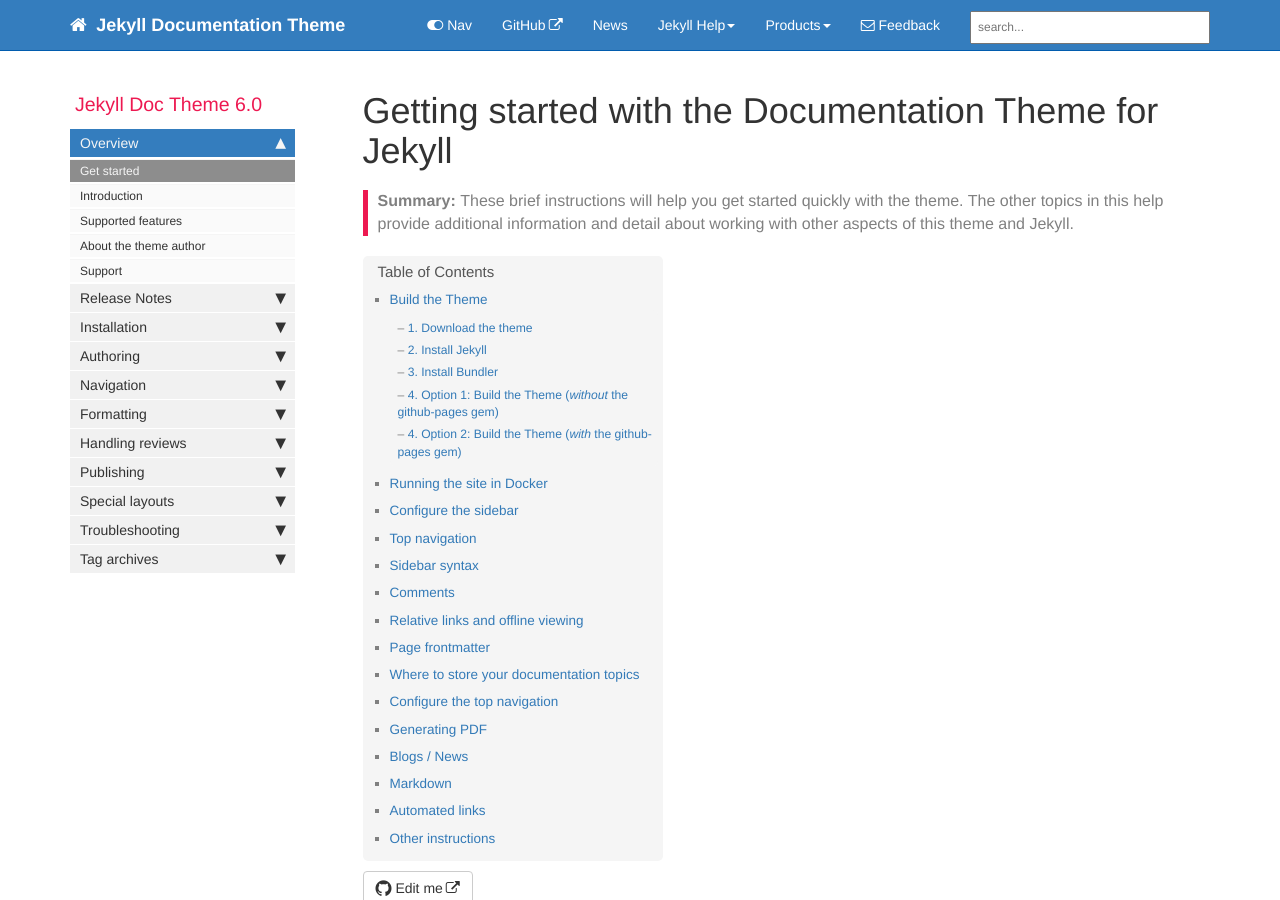
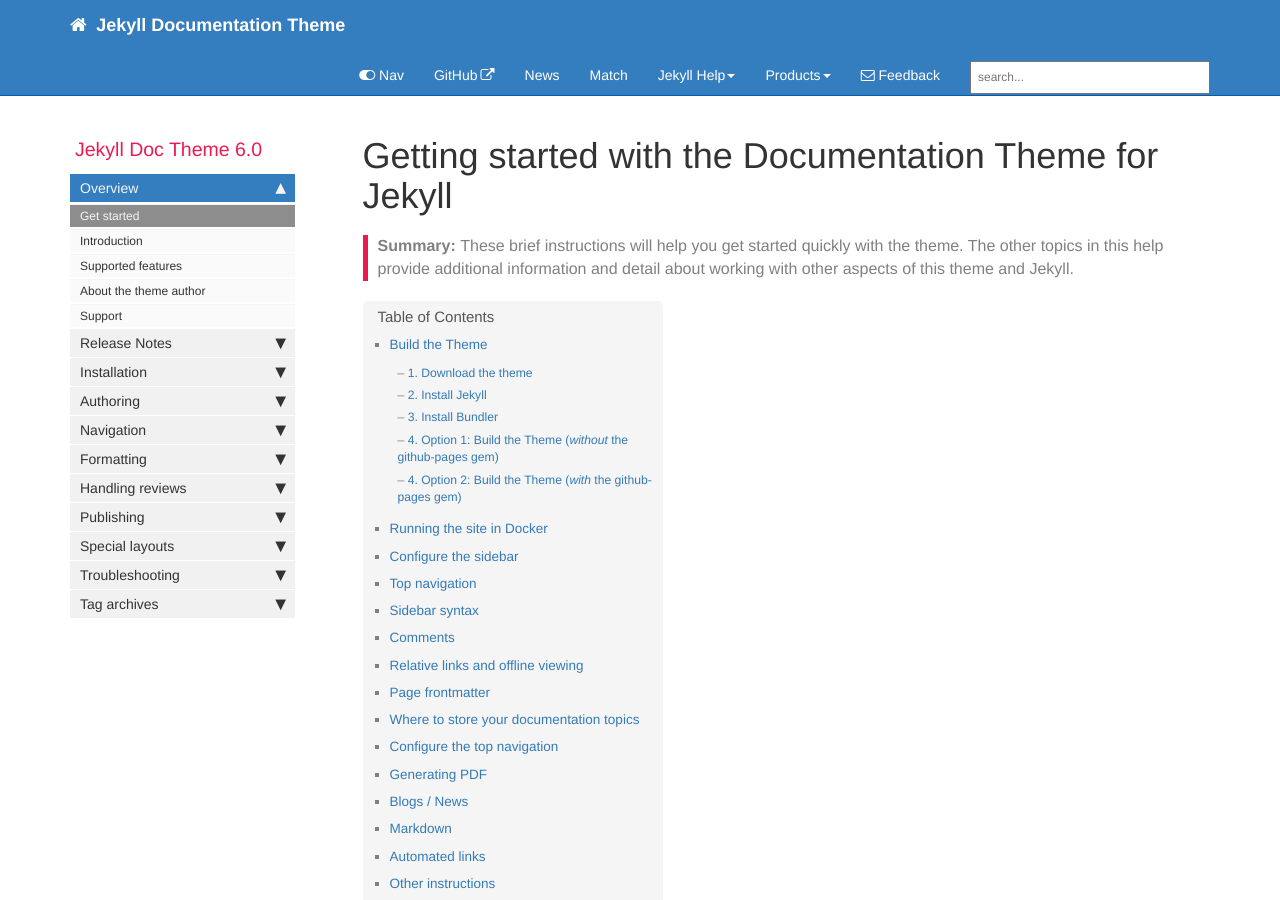
Before and after one commit to lws1016/lws1016.github.io, a Jekyll site: the page built from index.md, in a window 1280 px wide and 900 px high. Built offline with Jekyll 4.4.1, drawn with Linux system fonts in a browser that asks for light colours; comment, search, counter and statistics services are not loaded.

Commit message:
topnav 추가

```diff
--- a/_data/topnav.yml
+++ b/_data/topnav.yml
@@ -7,6 +7,8 @@ topnav:
       external_url: https://github.com/tomjoht/documentation-theme-jekyll
     - title: News
       url: /news
+    - title: Match
+      url: /match
 
 #Topnav dropdowns
 topnav_dropdowns:
```
